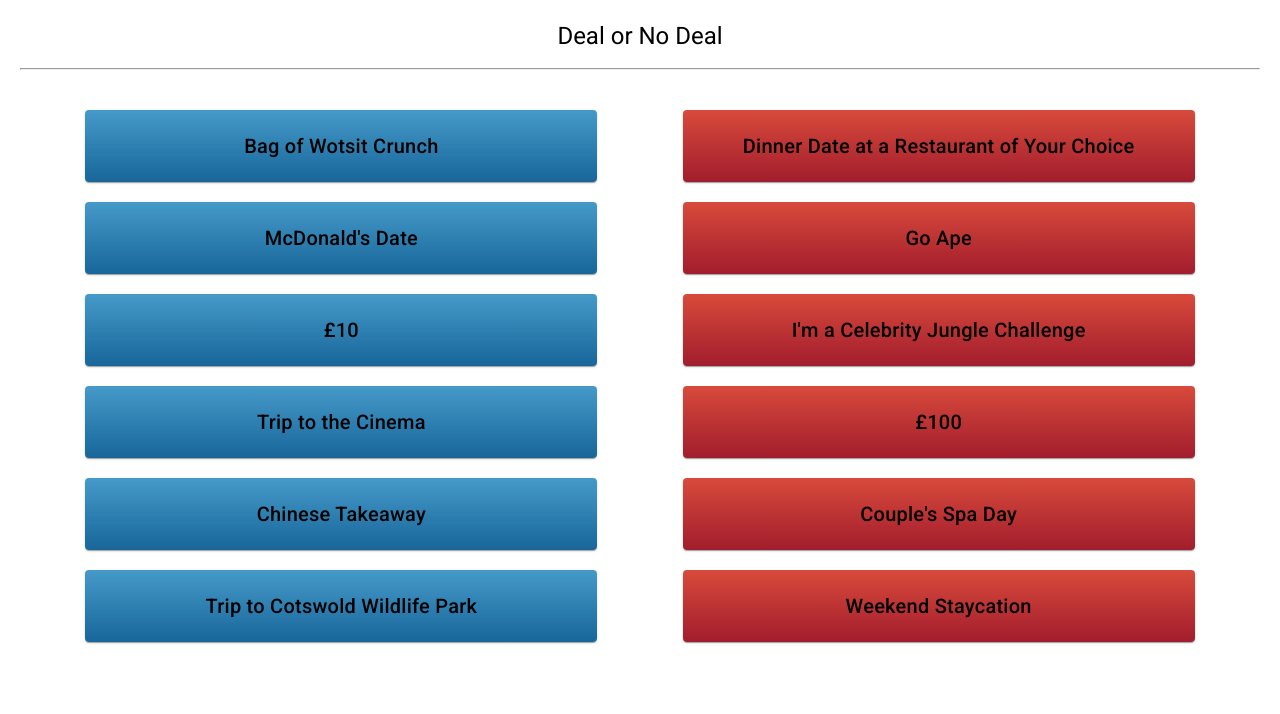
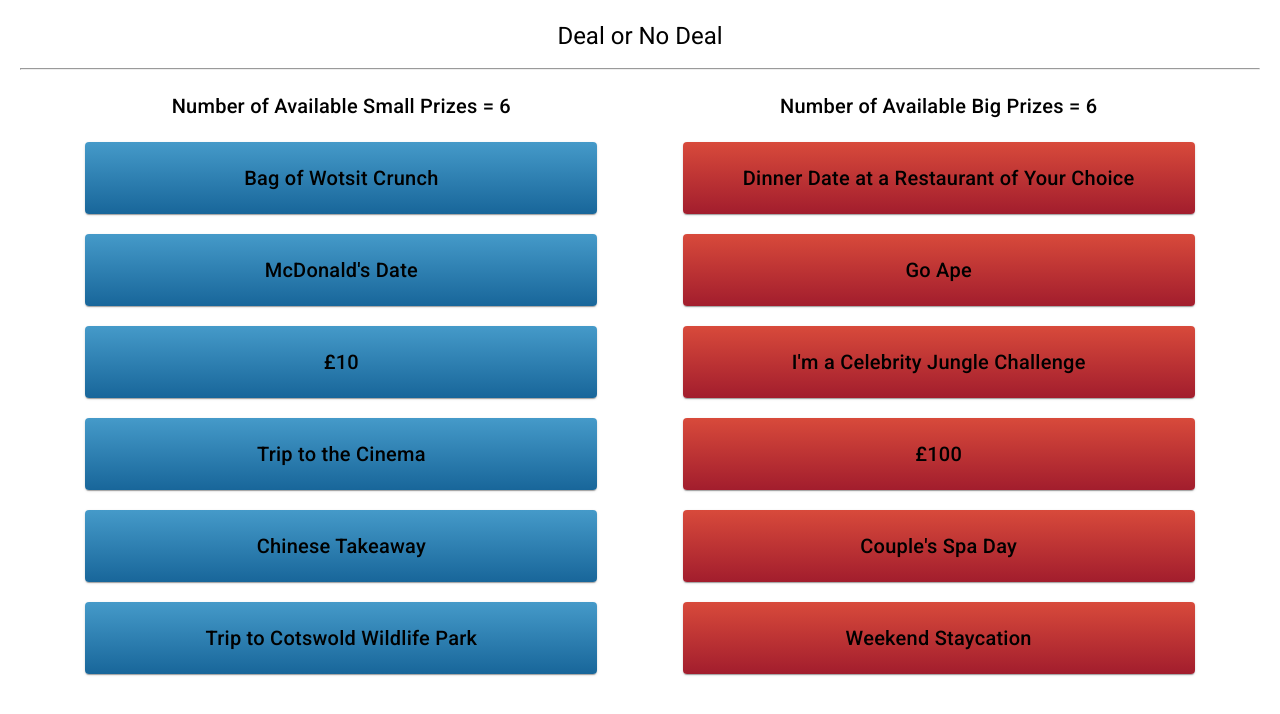
Before and after one commit to Jake-Russell/deal-or-no-deal-scoreboard, an Angular app: page / in a window 1280 px wide. Shown: the top 714 px of the page. Built offline with nearby package versions, Linux system fonts and the light colour scheme.

Commit message:
Added prize service to keep track of number of available prizes

```diff
--- a/src/app/prize-list/prize-list.component.css
+++ b/src/app/prize-list/prize-list.component.css
@@ -12,3 +12,7 @@
 .child {
   width: 40%;
 }
+
+h2 {
+  text-align: center;
+}
--- a/src/app/prize-list/prize-list.component.html
+++ b/src/app/prize-list/prize-list.component.html
@@ -5,12 +5,19 @@
 
 <div class="parent">
   <div class="child">
+    <h2>
+      Number of Available Small Prizes =
+      {{ this.prizeService.smallPrizeNumber }}
+    </h2>
     <app-prize
       *ngFor="let smallPrize of smallPrizes"
       [prize]="smallPrize"
     ></app-prize>
   </div>
   <div class="child">
+    <h2>
+      Number of Available Big Prizes = {{ this.prizeService.bigPrizeNumber }}
+    </h2>
     <app-prize
       *ngFor="let bigPrize of bigPrizes"
       [prize]="bigPrize"
--- a/src/app/prize-list/prize-list.component.ts
+++ b/src/app/prize-list/prize-list.component.ts
@@ -1,13 +1,16 @@
 import { Component, OnInit } from '@angular/core';
 import { PrizeType } from '../prize-type.enum';
 import { Prize } from '../prize.model';
+import { PrizeService } from '../prize.service';
 
 @Component({
   selector: 'app-prize-list',
   templateUrl: './prize-list.component.html',
   styleUrls: ['./prize-list.component.css'],
 })
-export class PrizeListComponent {
+export class PrizeListComponent implements OnInit {
+  constructor(protected prizeService: PrizeService) { }
+
   smallPrizes: Prize[] = [
     {
       name: 'Bag of Wotsit Crunch',
@@ -73,4 +76,9 @@
       available: true,
     },
   ];
+
+  ngOnInit(): void {
+    this.prizeService.bigPrizeNumber = this.bigPrizes.length
+    this.prizeService.smallPrizeNumber = this.smallPrizes.length
+  }
 }
--- /dev/null
+++ b/src/app/prize.service.ts
@@ -0,0 +1,11 @@
+import { Injectable } from '@angular/core';
+
+@Injectable({
+  providedIn: 'root',
+})
+export class PrizeService {
+  constructor() {}
+
+  smallPrizeNumber = 0;
+  bigPrizeNumber = 0;
+}
--- a/src/app/prize/prize.component.ts
+++ b/src/app/prize/prize.component.ts
@@ -1,5 +1,7 @@
 import { Component, Input } from '@angular/core';
+import { PrizeType } from '../prize-type.enum';
 import { Prize } from '../prize.model';
+import { PrizeService } from '../prize.service';
 
 @Component({
   selector: 'app-prize',
@@ -9,7 +11,16 @@
 export class PrizeComponent {
   @Input() prize!: Prize;
 
+  constructor(private prizeService: PrizeService) {}
+
   click() {
     this.prize.available = false;
+    if (this.prize.prizeType == PrizeType.Big) {
+      console.log('Big Prize');
+      this.prizeService.bigPrizeNumber--;
+    } else {
+      console.log('Small Prize');
+      this.prizeService.smallPrizeNumber--;
+    }
   }
 }
```
Also changed, not shown: 1 other file (tests, documents, lock files or other folders).
